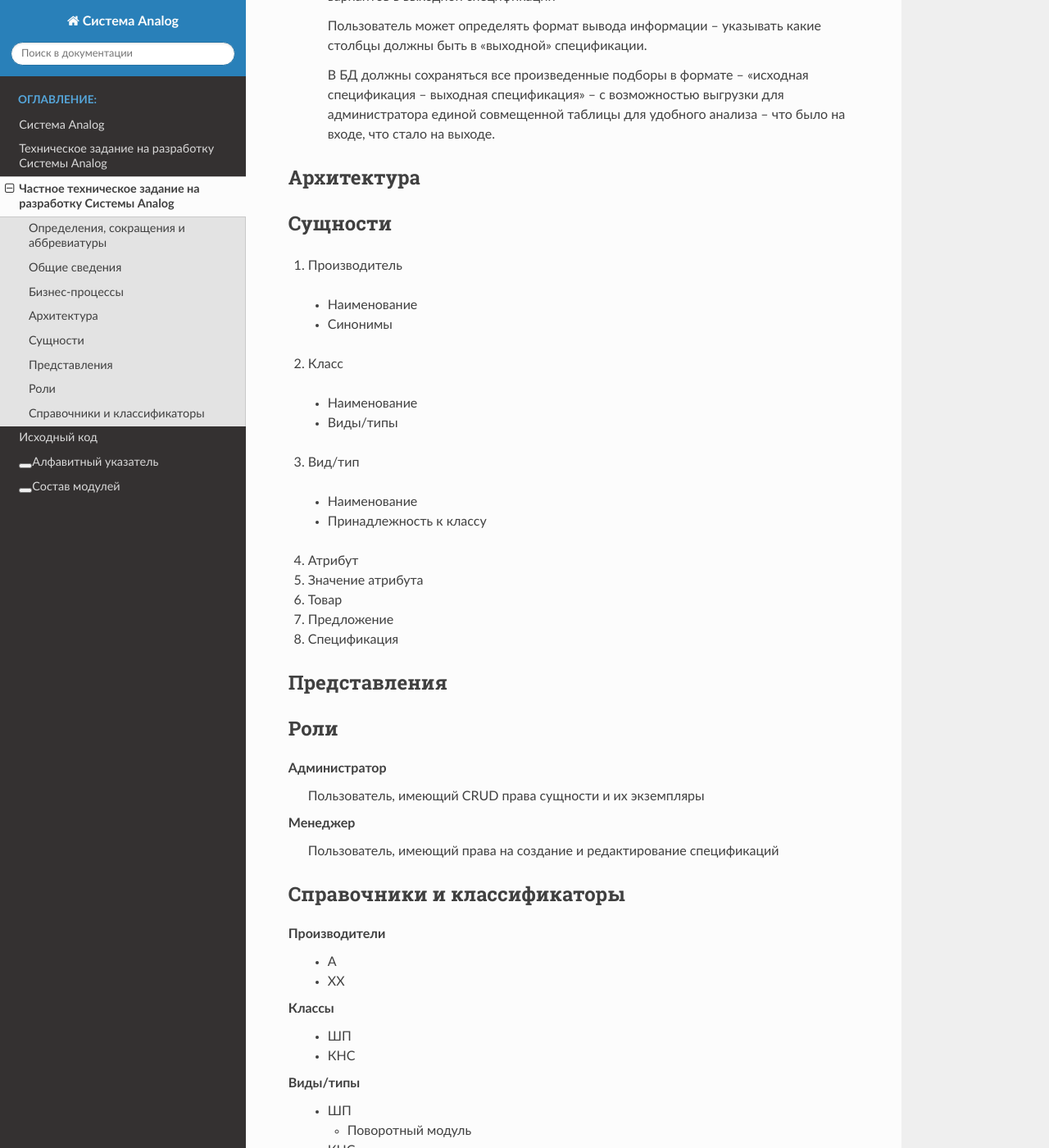
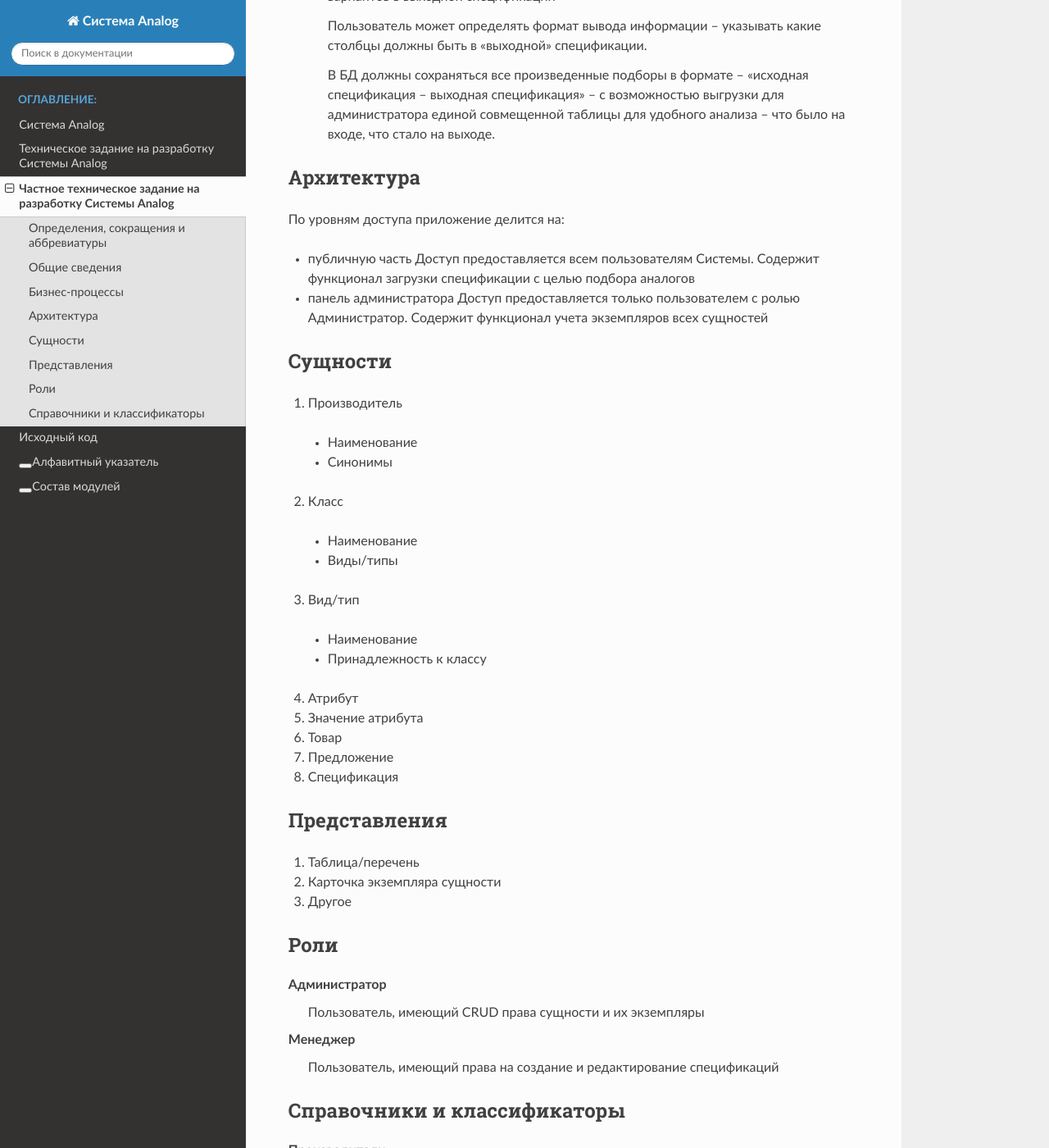
Before and after one commit to Siyet/analog, a Sphinx documentation site: the page built from documentation/source/dettechspec.rst, in a window 1280 px wide and 1400 px high, scrolled down 3136 px. Shown: the whole window at 82% size. Built offline with Sphinx 7.4.7 and the Read the Docs theme 2.0.0, drawn with Linux system fonts in a browser that asks for light colours; the version number could not be read and is left out.

Commit message:
Обновление документации

```diff
--- a/documentation/source/dettechspec.rst
+++ b/documentation/source/dettechspec.rst
@@ -92,6 +92,14 @@
 Архитектура
 -----------
 
+По уровням доступа приложение делится на:
+
+- публичную часть
+  Доступ предоставляется всем пользователям Системы. Содержит функционал загрузки спецификации с целью подбора аналогов
+
+- панель администратора
+  Доступ предоставляется только пользователем с ролью Администратор. Содержит функционал учета экземпляров всех сущностей
+
 Сущности
 --------
 
@@ -118,6 +126,10 @@
 
 Представления
 -------------
+
+1. Таблица/перечень
+2. Карточка экземпляра сущности
+3. Другое
 
 Роли
 ----
```
Also changed, not shown: 5 other files.
